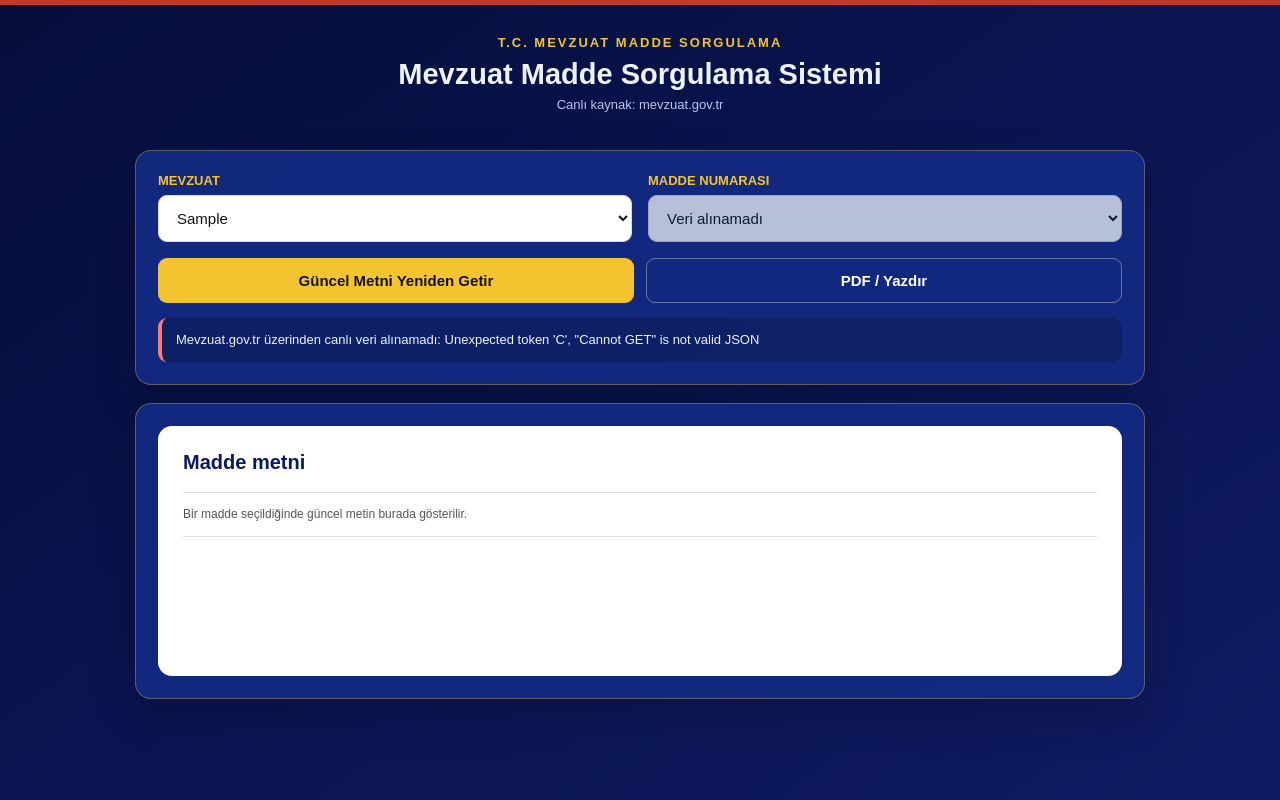
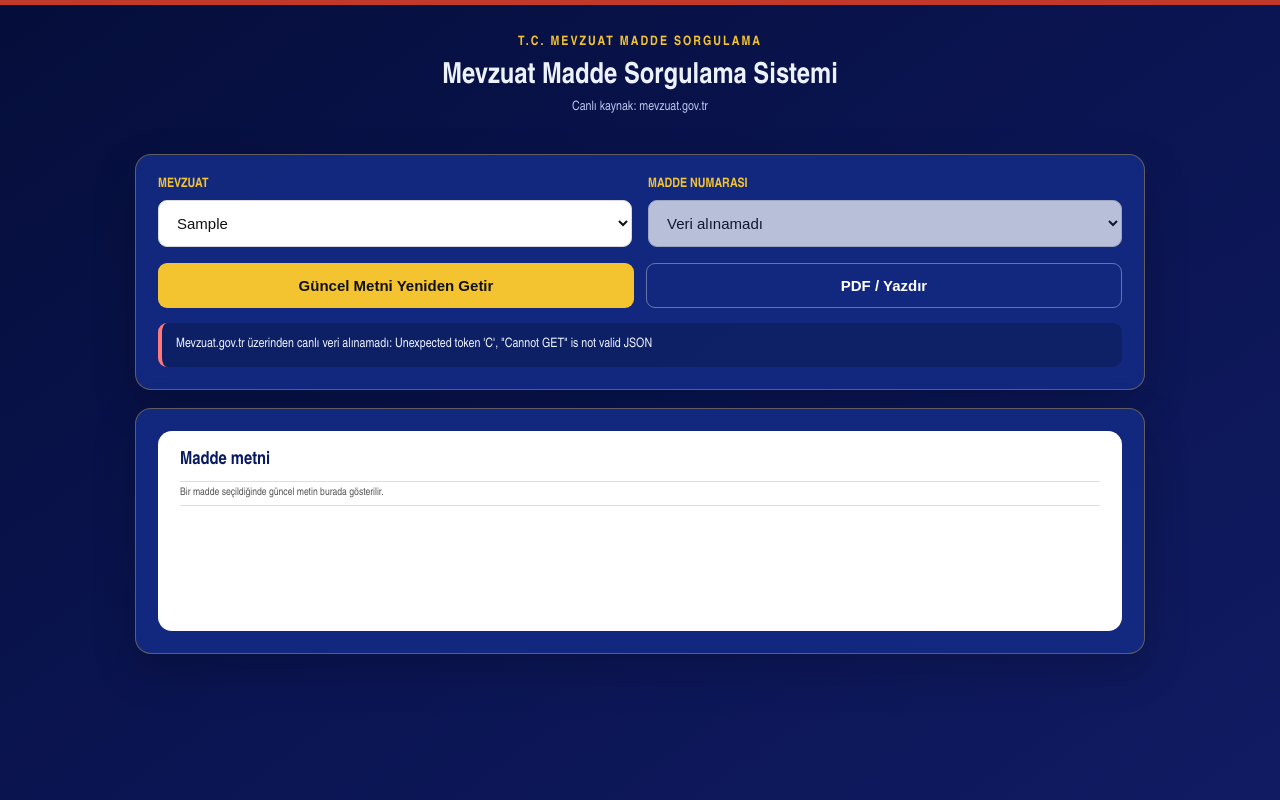
Before and after one commit to onurkahya/mevzuat-sorgulama, a Flask app: template templates/index.html in a window 1280 px wide. Run offline with Flask 3, Linux system fonts and the light colour scheme; the template is opened without the code that fills it: most values are stand-ins (such as "Sample title", 1, 10 or a date in 2020).

Commit message:
index.html

```diff
--- a/templates/index.html
+++ b/templates/index.html
@@ -7,7 +7,7 @@
 <style>
 :root{--dark:#050e3a;--navy:#0b1e6d;--card:#142b83;--gold:#f4c430;--red:#c0392b;--text:#edf2ff;--muted:#b9c6ee}
 *{box-sizing:border-box}
-body{margin:0;font-family:Arial,Helvetica,sans-serif;background:linear-gradient(145deg,var(--dark),#0b1553 55%,#101b62);color:var(--text);min-height:100vh}
+body{margin:0;font-family:'Arial Narrow',Arial,Helvetica,sans-serif;background:linear-gradient(145deg,var(--dark),#0b1553 55%,#101b62);color:var(--text);min-height:100vh}
 .topline{height:5px;background:var(--red)}
 header{text-align:center;padding:30px 18px 20px}
 .tc{font-size:13px;letter-spacing:2px;color:var(--gold);font-weight:800}
@@ -24,10 +24,10 @@ button.secondary{background:transparent;color:#fff;border:1px solid rgba(255,255
 .actions{display:grid;grid-template-columns:1fr 1fr;gap:12px;margin-top:16px}
 .status{margin-top:15px;padding:12px 14px;border-radius:9px;background:rgba(0,0,0,.2);font-size:13px;line-height:1.5}
 .good{border-left:4px solid #61d095}.warn{border-left:4px solid var(--gold)}.bad{border-left:4px solid #ff7979}
-.result{background:#fff;color:#111;border-radius:14px;padding:25px;min-height:250px}
-.result h2{margin:0 0 8px;color:#071960;font-size:20px}.article-title{font-size:18px;font-weight:800;color:#111;margin:0 0 12px;padding-bottom:10px;border-bottom:1px solid #ddd}
-.meta{font-size:12px;color:#555;border-bottom:1px solid #ddd;padding-bottom:13px;margin-bottom:16px;line-height:1.5}
-.body{white-space:pre-wrap;line-height:1.72;font-size:15px}
+.result{background:#fff;color:#111;border-radius:14px;padding:18px 22px;min-height:200px}
+.result h2{margin:0 0 5px;color:#071960;font-size:18px}.article-title{font-size:16px;font-weight:800;color:#111;margin:0 0 5px;padding-bottom:5px;border-bottom:1px solid #ddd}
+.meta{font-size:10.5px;color:#555;border-bottom:1px solid #ddd;padding-bottom:6px;margin-bottom:8px;line-height:1.2}
+.body{white-space:normal;line-height:1.28;font-size:13.5px}
 a{color:#0b3aa4}
 @media(max-width:700px){.grid,.actions{grid-template-columns:1fr}h1{font-size:23px}}
 @media print{
@@ -133,7 +133,13 @@ function showArticle(){
  result.querySelector(".meta").innerHTML=
    'Kaynak: <a target="_blank" rel="noopener" href="'+current.kaynak+'">mevzuat.gov.tr resmî metni</a>'+
    " · Veri zamanı: "+(current.fetched_at||current.cache_time||"-");
- result.querySelector(".body").textContent=a.metin;
+
+ const bodyEl=result.querySelector(".body");
+ const prefix=(a.gecici ? "GEÇİCİ MADDE " : "MADDE ")+a.madde_no+" –";
+ const escaped=(a.metin||"").replace(/[&<>"']/g,function(c){
+   return {"&":"&amp;","<":"&lt;",">":"&gt;","\"":"&quot;","'":"&#039;"}[c];
+ });
+ bodyEl.innerHTML='<strong>'+prefix+'</strong> '+escaped.replace(/\n/g,"<br>");
 }
 
 document.getElementById("law").addEventListener("change",loadLaw);
```
